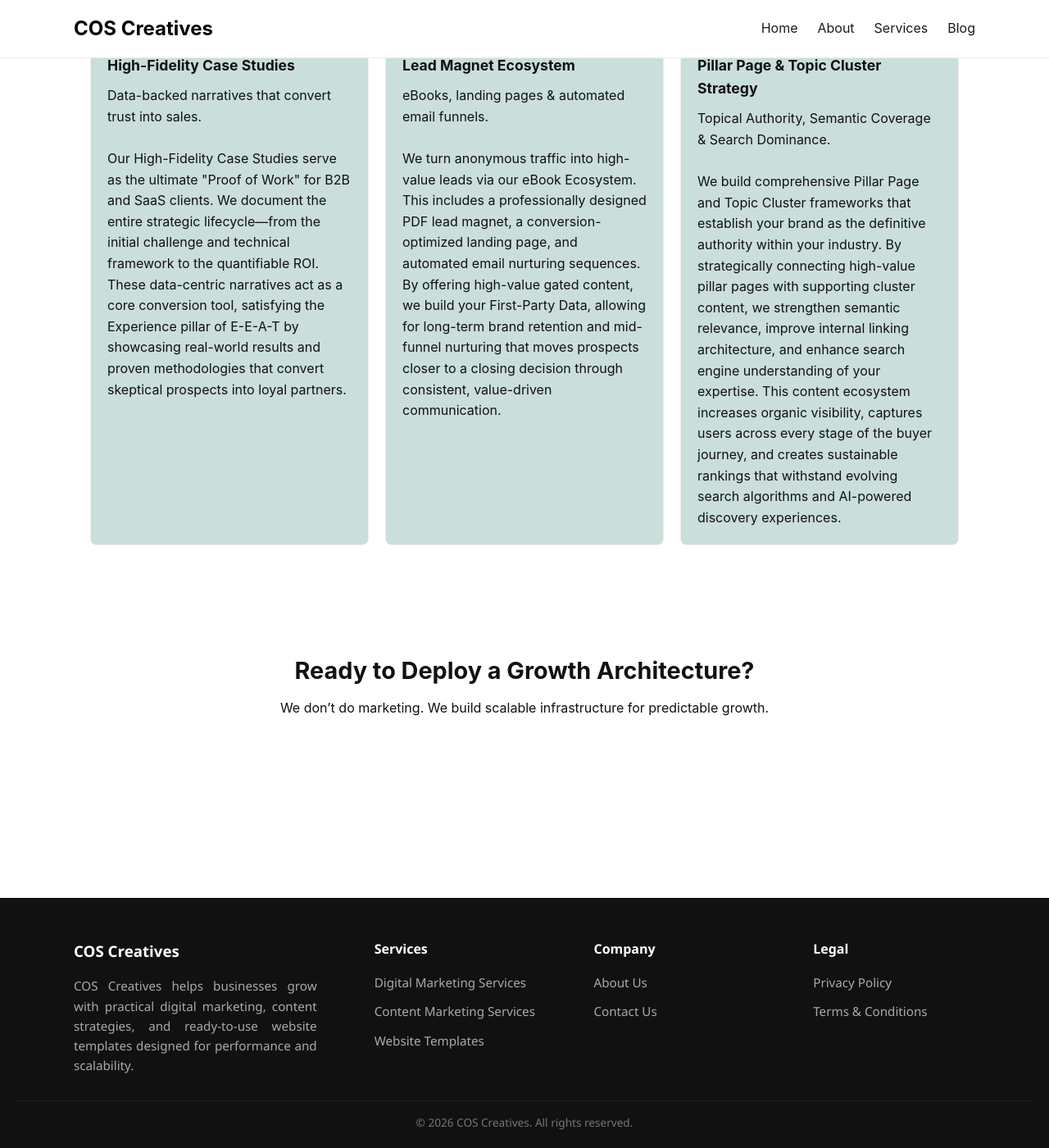
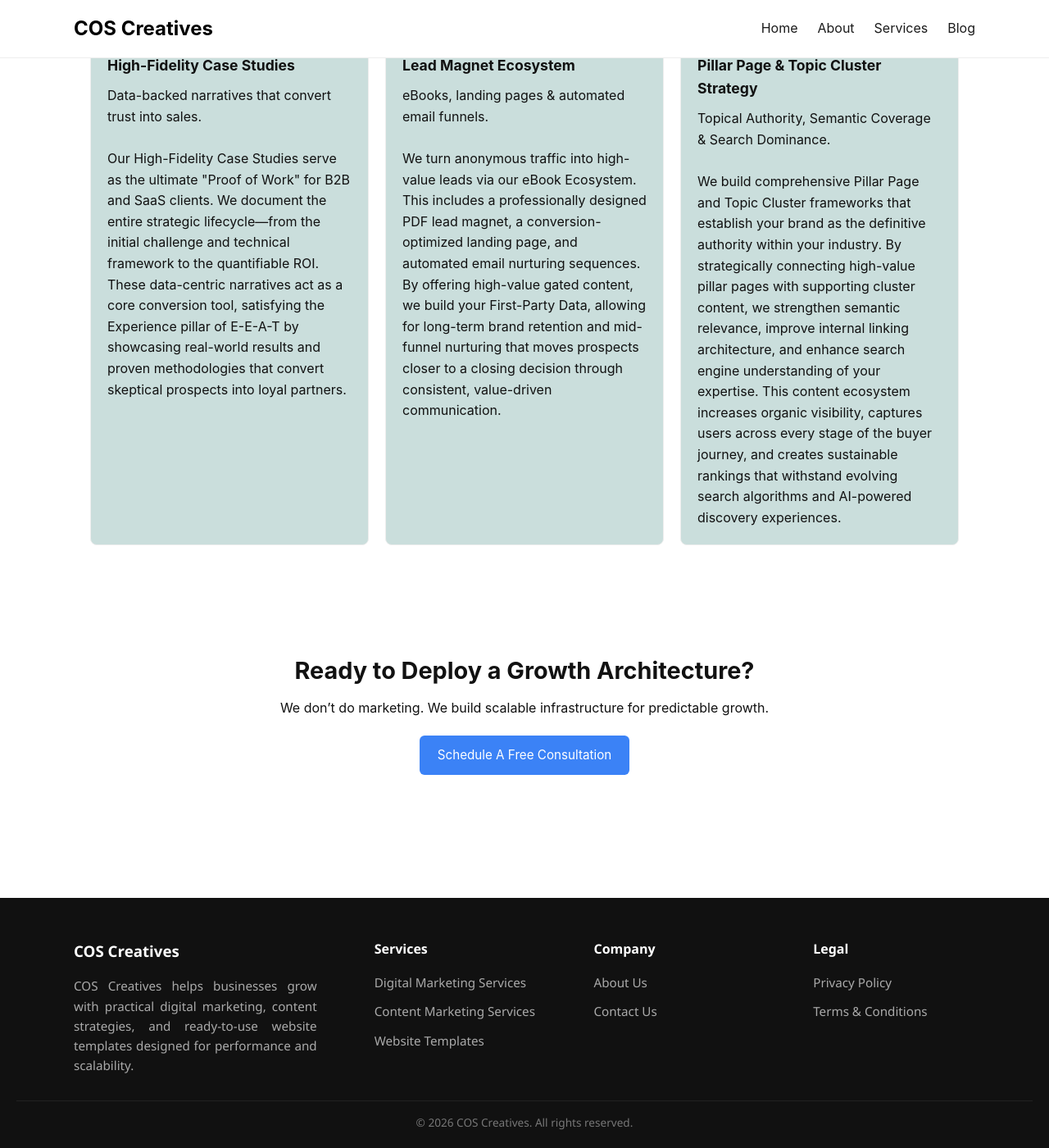
Before and after one commit to coscreativez-main/website, a Jekyll site: the page built from services.html, in a window 1280 px wide and 1400 px high, scrolled down 2612 px. Shown: the whole window at 82% size. Built offline with Jekyll 4.4.1, drawn with Linux system fonts in a browser that asks for light colours.

Commit message:
Update style.css

```diff
--- a/assets/css/style.css
+++ b/assets/css/style.css
@@ -1543,11 +1543,17 @@ article img {
 .services .btn-primary {
   display: inline-block;
   margin-top: 20px;
-  background: var(--accent);
-  color: #fff;
+  background: #3b82f6;
+    color: #ffffff;
   padding: 12px 22px;
   border-radius: 6px;
   text-decoration: none;
+    transition: 0.3s ease;
+}
+
+.services .btn-primary:hover {
+  transform: translateY(-4px);
+      background: #e9ebeb;
 }
 
 /* Links */
```
